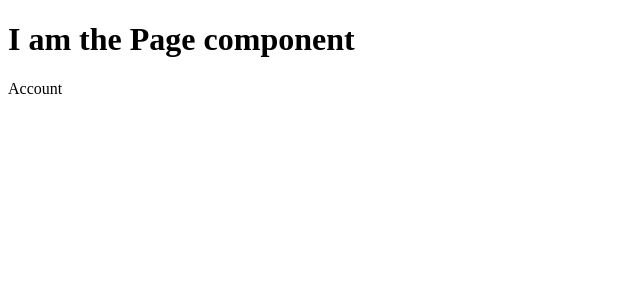
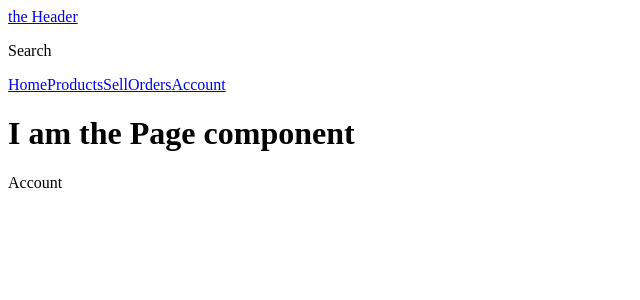
Before and after one commit to domaradzki/store-next, a Next.js app in the folder frontend/: page /account in a window 1280 px wide. Shown: the top 300 px of the page, without its empty margins (0-640 px from the left). Built offline with nearby package versions, Linux system fonts and the light colour scheme.

Commit message:
added header and nav components

```diff
--- /dev/null
+++ b/frontend/components/Header.js
@@ -0,0 +1,16 @@
+import Link from 'next/link';
+import Nav from './Nav';
+
+export default function Header() {
+  return (
+    <header>
+      <div className="bar">
+        <Link href="/">the Header</Link>
+      </div>
+      <div className="sub-bar">
+        <p>Search</p>
+      </div>
+      <Nav />
+    </header>
+  );
+}
--- /dev/null
+++ b/frontend/components/Nav.js
@@ -0,0 +1,13 @@
+import Link from 'next/link';
+
+export default function Nav() {
+  return (
+    <nav>
+      <Link href="/">Home</Link>
+      <Link href="products">Products</Link>
+      <Link href="sell">Sell</Link>
+      <Link href="orders">Orders</Link>
+      <Link href="account">Account</Link>
+    </nav>
+  );
+}
--- a/frontend/components/Page.js
+++ b/frontend/components/Page.js
@@ -1,8 +1,10 @@
 import PropTypes from 'prop-types';
+import Header from './Header';
 
 export default function Page({ children }) {
   return (
     <div>
+      <Header />
       <h1>I am the Page component</h1>
       {children}
     </div>
--- a/frontend/pages/account.js
+++ b/frontend/pages/account.js
@@ -1,5 +1,3 @@
-import Page from '../components/Page';
-
 export default function AccountPage() {
   return <p>Account</p>;
 }
--- a/frontend/pages/index.js
+++ b/frontend/pages/index.js
@@ -1,5 +1,3 @@
-import Page from '../components/Page';
-
 export default function IndexPage() {
   return <p>Index</p>;
 }
--- a/frontend/pages/orders.js
+++ b/frontend/pages/orders.js
@@ -1,5 +1,3 @@
-import Page from '../components/Page';
-
 export default function OrdersPage() {
   return <p>Orders</p>;
 }
--- a/frontend/pages/products.js
+++ b/frontend/pages/products.js
@@ -1,5 +1,3 @@
-import Page from '../components/Page';
-
 export default function ProductsPage() {
   return <p>Products</p>;
 }
--- a/frontend/pages/sell.js
+++ b/frontend/pages/sell.js
@@ -1,5 +1,3 @@
-import Page from '../components/Page';
-
 export default function SellPage() {
   return <p>Sell</p>;
 }
```
